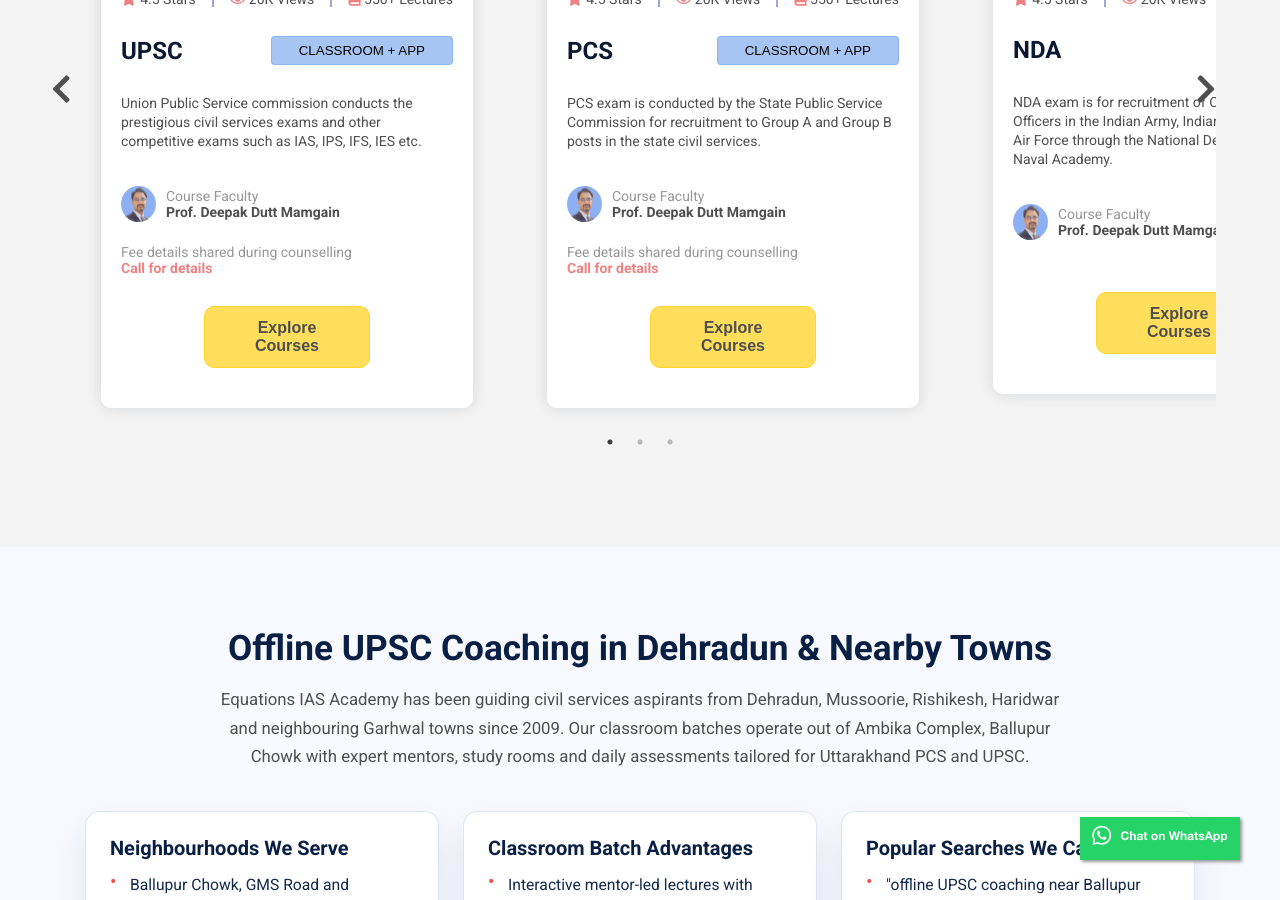
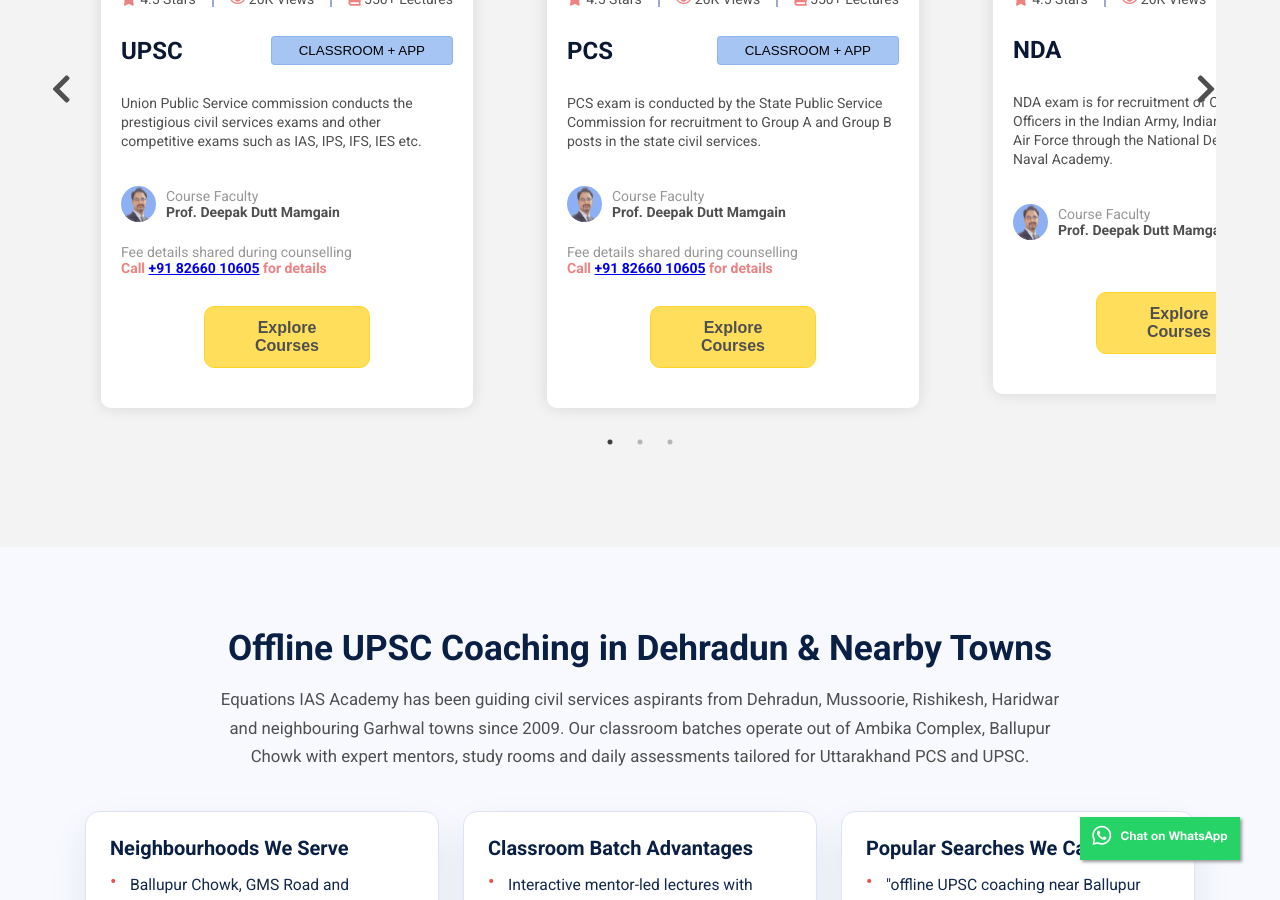
Before and after one commit to EquationsIAS/equations-website, a Jekyll site: the page built from index.html, in a window 1280 px wide and 900 px high, scrolled down 1301 px. Built offline with Jekyll 4.4.1, drawn with Linux system fonts in a browser that asks for light colours.

Commit message:
seo changes

```diff
--- a/index.html
+++ b/index.html
@@ -288,7 +288,7 @@
                                 <p>Fee details shared during counselling</p>
                             </li>
                             <li>
-                                <h4>Call for details</h4>
+                                <h4>Call <a href="tel:+918266010605">+91 82660 10605</a> for details</h4>
                             </li>
                         </ul>
                     </div>
@@ -433,7 +433,7 @@
                                 <p>Fee details shared during counselling</p>
                             </li>
                             <li>
-                                <h4>Call for details</h4>
+                                <h4>Call <a href="tel:+918266010605">+91 82660 10605</a> for details</h4>
                             </li>
                         </ul>
                     </div>
```
